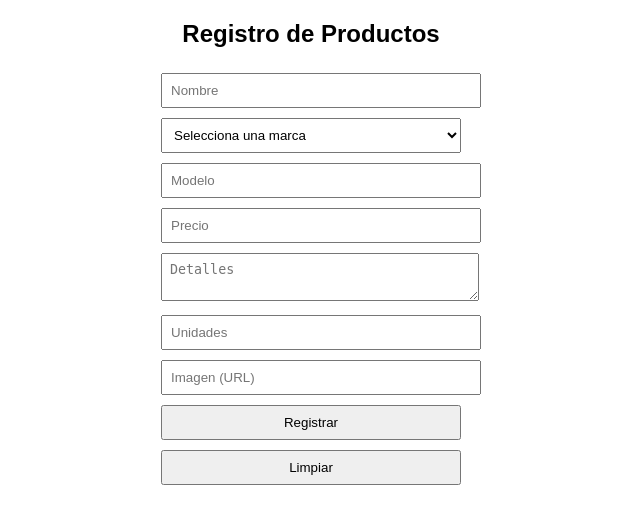
After one commit to ErasmoAG/tecweb, a PHP site: page /tecweb/formulario_productos_v3.php in a window 1280 px wide. The commit adds this page. Shown: the top 524 px of the page, without its empty margins (329-969 px from the left). Run offline with PHP 8.4, Linux system fonts and the light colour scheme.

Commit message:
Se realizo el archivo de actualizacion

```diff
--- /dev/null
+++ b/practicas/p09/formulario_productos_v3.php
@@ -0,0 +1,91 @@
+<!DOCTYPE html>
+<html lang="es">
+<head>
+    <meta charset="UTF-8">
+    <meta name="viewport" content="width=device-width, initial-scale=1.0">
+    <title>Registro de Productos</title>
+    <style>
+        body {
+            font-family: Arial, sans-serif;
+            margin: 20px;
+            text-align: center;
+        }
+        form {
+            max-width: 300px;
+            margin: auto;
+        }
+        input, textarea, button, select {
+            width: 100%;
+            margin: 5px 0;
+            padding: 8px;
+        }
+        .error {
+            color: red;
+        }
+    </style>
+</head>
+<body>
+    <h2>Registro de Productos</h2>
+    <form id="formularioProductos" action="update_producto.php" method="post">
+    <input type="hidden" name="id" value="<?= isset($_GET['id']) ? intval($_GET['id']) : '' ?>">
+
+        <?php
+        if (isset($_GET['id'])) {
+            $id = intval($_GET['id']);
+
+            @$link = new mysqli('localhost', 'root', 'GASCAE10M98', 'marketzone');
+
+            if ($link->connect_errno) {
+                die('<p>Falló la conexión: ' . htmlspecialchars($link->connect_error) . '</p>');
+            }
+
+            $sql = "SELECT * FROM productos WHERE id = ?";
+            $stmt = $link->prepare($sql);
+            $stmt->bind_param("i", $id);
+            $stmt->execute();
+            $result = $stmt->get_result();
+
+            if ($result && $result->num_rows > 0) {
+                $producto = $result->fetch_assoc();
+            } else {
+                echo '<script>alert("El producto no existe.");</script>';
+            }
+
+            $stmt->close();
+            $link->close();
+        }
+        ?>
+
+        <input type="text" name="nombre" placeholder="Nombre" id="form-name" value="<?= isset($producto) ? htmlspecialchars($producto['nombre']) : '' ?>" required>
+        <div id="res1" class="error"></div>
+
+        <select name="marca" id="form-marca" required>
+            <option value="">Selecciona una marca</option>
+            <option value="Samsung" <?= (isset($producto) && $producto['marca'] == 'Samsung') ? 'selected' : '' ?>>Samsung</option>
+            <option value="Apple" <?= (isset($producto) && $producto['marca'] == 'Apple') ? 'selected' : '' ?>>Apple</option>
+            <option value="Huawei" <?= (isset($producto) && $producto['marca'] == 'Huawei') ? 'selected' : '' ?>>Huawei</option>
+        </select>
+        <div id="res2" class="error"></div>
+
+        <input type="text" name="modelo" placeholder="Modelo" id="form-modelo" value="<?= isset($producto) ? htmlspecialchars($producto['modelo']) : '' ?>" required>
+        <div id="res3" class="error"></div>
+
+        <input type="number" name="precio" placeholder="Precio" id="form-precio" step="0.01" value="<?= isset($producto) ? htmlspecialchars($producto['precio']) : '' ?>" required min="100">
+        <div id="res4" class="error"></div>
+
+        <textarea name="detalles" placeholder="Detalles" id="form-detalles"><?= isset($producto) ? htmlspecialchars($producto['detalles']) : '' ?></textarea>
+        <div id="res5" class="error"></div>
+
+        <input type="number" name="unidades" placeholder="Unidades" id="form-unidades" value="<?= isset($producto) ? htmlspecialchars($producto['unidades']) : '' ?>" required min="0">
+        <div id="res6" class="error"></div>
+
+        <input type="text" name="imagen" placeholder="Imagen (URL)" id="form-imagen" value="<?= isset($producto) ? htmlspecialchars($producto['imagen']) : '' ?>">
+        <div id="res7" class="error"></div>
+
+        <button type="submit"><?= isset($producto) ? 'Actualizar' : 'Registrar' ?></button>
+        <button type="reset">Limpiar</button>
+    </form>
+
+    <script src="validaciones.js"></script>
+</body>
+</html>
--- a/practicas/p09/get_productos_vigentes_2.php
+++ b/practicas/p09/get_productos_vigentes_2.php
@@ -71,7 +71,7 @@
                         <td><?php echo htmlspecialchars($producto['detalles']); ?></td>
                         <td><img src="<?php echo htmlspecialchars($producto['imagen']); ?>" alt="Imagen del producto" /></td>
                         <td>
-                            <a href="formulario_productos_v2.php?id=<?= $producto['id'] ?>" class="btn btn-warning">Modificar</a>
+                            <a href="formulario_productos_v3.php?id=<?= $producto['id'] ?>" class="btn btn-warning">Modificar</a>
                         </td>
                     </tr>
                 <?php endforeach; ?>
--- a/practicas/p09/get_productos_xhtml_v2.php
+++ b/practicas/p09/get_productos_xhtml_v2.php
@@ -80,7 +80,7 @@
                         <td><?= $value['detalles'] ?></td>
                         <td><img src=<?= $value['imagen'] ?> ></td>
                         <td>
-                            <a href="formulario_productos_v2.php?id=<?= $value['id'] ?>" class="btn btn-warning">Modificar</a>
+                            <a href="formulario_productos_v3.php?id=<?= $value['id'] ?>" class="btn btn-warning">Modificar</a>
                         </td>
                     </tr>
                     <?php endforeach; ?>
--- a/practicas/p09/validaciones.js
+++ b/practicas/p09/validaciones.js
@@ -35,7 +35,7 @@ function validar_modelo() {
     let entrada = document.getElementById("form-modelo").value;
     let sinErrores = true;
 
-    if (entrada.trim() === "" || !/^[a-zA-Z0-9]+$/.test(entrada) || entrada.length > 25) {
+    if (entrada.trim() === "" || entrada.length > 25) {
         mensaje3 = "El modelo debe ser requerido, alfanumérico y tener 25 caracteres o menos.";
         sinErrores = false;
     }
```
Also changed, not shown: practicas/p09/update_producto.php (added, +55 -0 lines), practicas/p09/img/poco.jpg (added).
